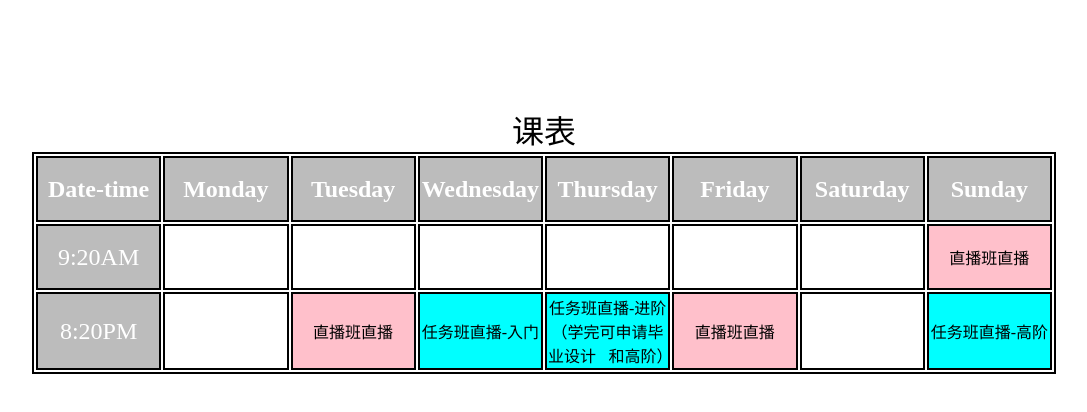
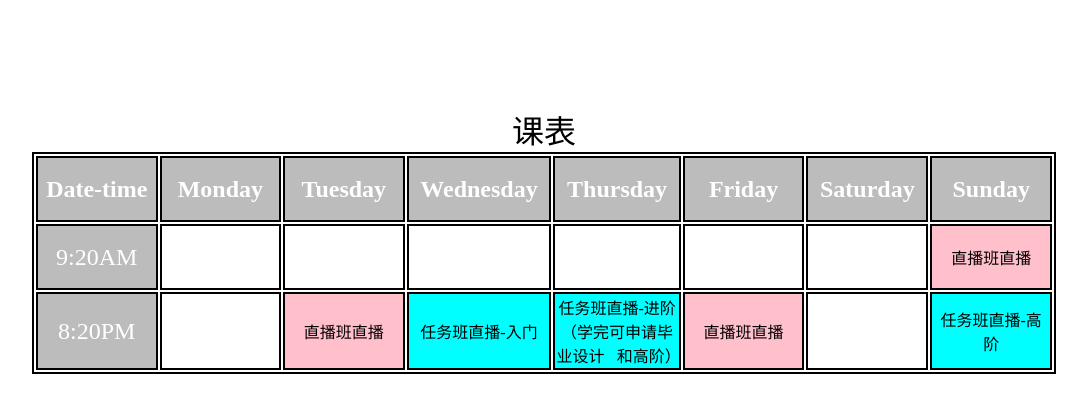
Before and after one commit to dolbydot/demos, a plain HTML site: page schedule.html in a window 1280 px wide. Shown: the whole page, without its empty margins (96-1183 px from the left). Drawn offline with Linux system fonts and the light colour scheme.

Commit message:
Update schedule.html

```diff
--- a/schedule.html
+++ b/schedule.html
@@ -25,7 +25,7 @@
         td {
             border: 2px solid black;
             text-align: center;
-            width: 12.5%;
+            width: 10%;
             height: 60px;
         }
 
```
